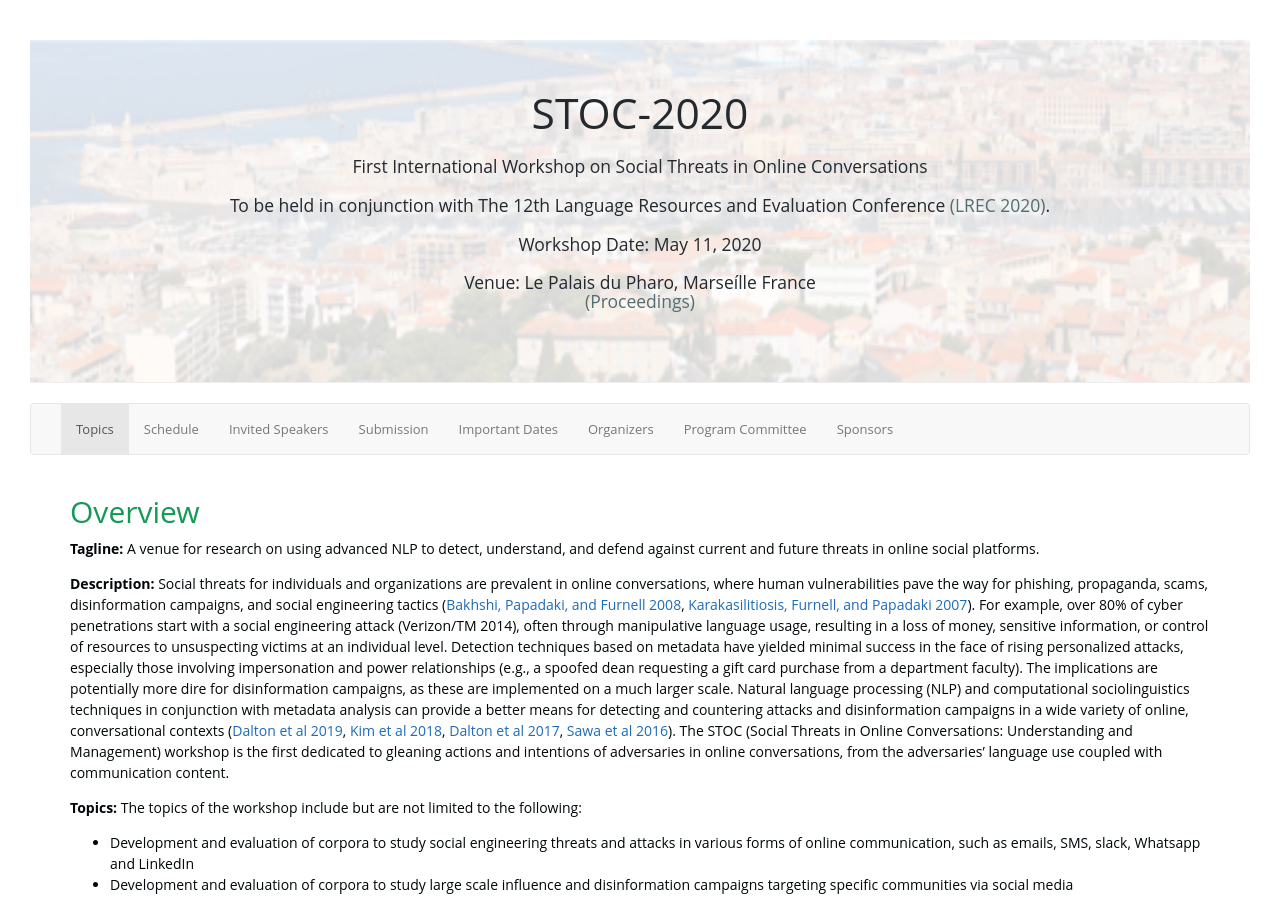
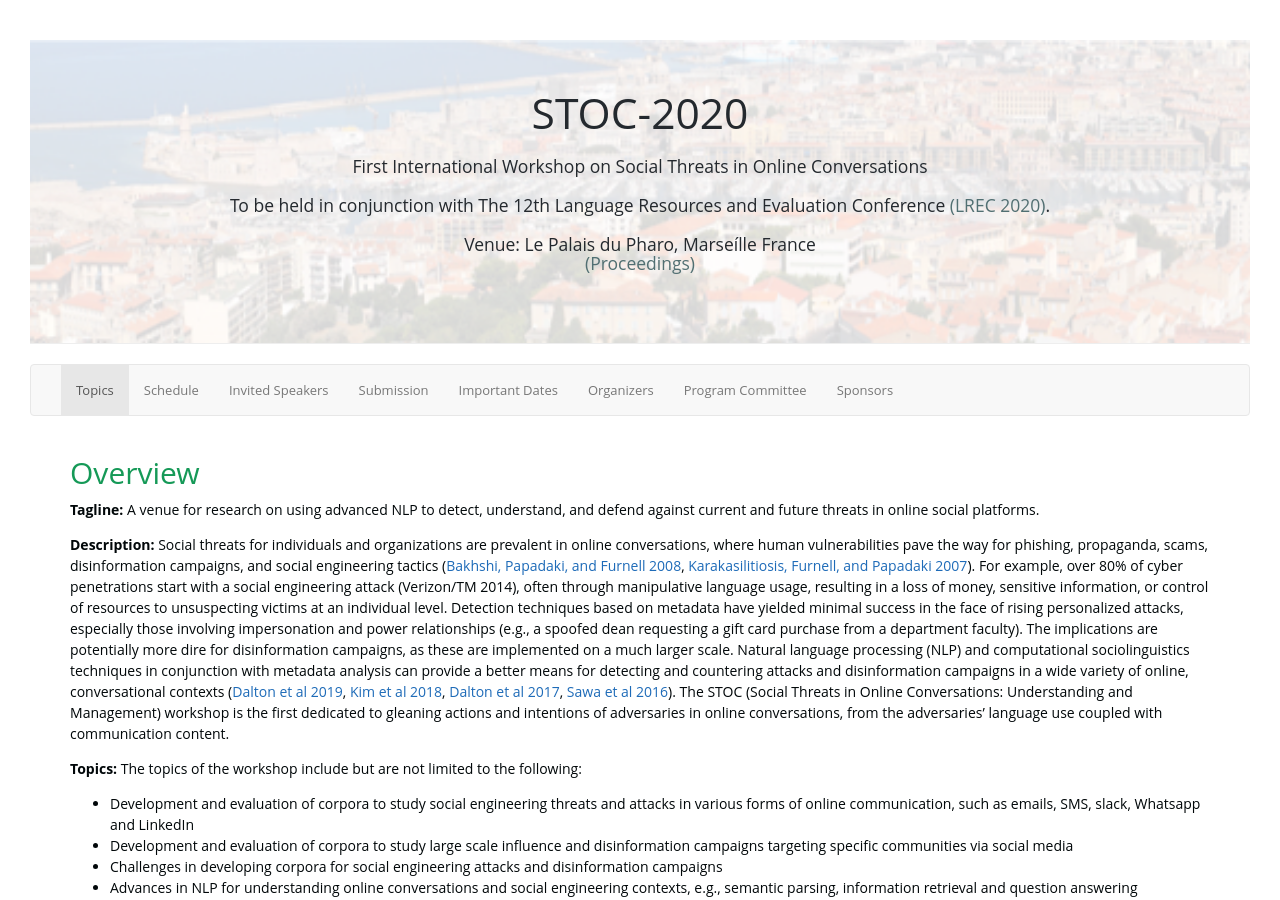
Before and after one commit to social-threats/social-threats.github.io, a Jekyll site: the page built from index.html, in a window 1280 px wide and 900 px high. Built offline with Jekyll 4.4.1, drawn with Linux system fonts in a browser that asks for light colours; nearby versions of some CDN libraries.

Commit message:
Update header.html

```diff
--- a/_includes/_STOC_2020/header.html
+++ b/_includes/_STOC_2020/header.html
@@ -3,8 +3,6 @@
     <h1 class="project-name ">STOC-2020</h1>
     <h2 class="project-tagline ">First International Workshop on Social Threats in Online Conversations</h2>
     <h2 class="project-tagline ">To be held in conjunction with The 12th Language Resources and Evaluation Conference <a href="https://lrec2020.lrec-conf.org/">(LREC 2020)</a>.
-        <br><br>
-        Workshop Date: May 11, 2020
         <br>
         <br>
         Venue: Le Palais du Pharo, Marseílle France
```
